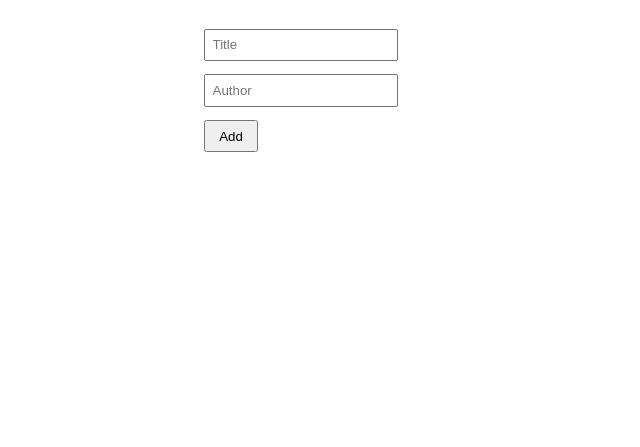
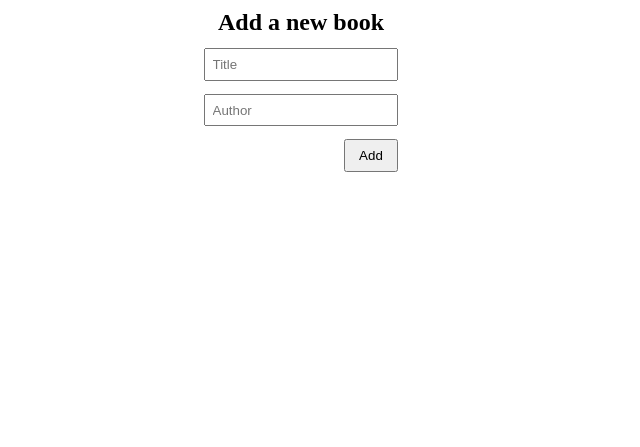
Before and after one commit to Nasirkhan294/awesome-books-website, a website: page index.html in a window 1280 px wide. Shown: the part 385-832 px from the top of the page, without its empty margins (311-951 px from the left). Drawn offline with Linux system fonts and the light colour scheme.

Commit message:
Added h2 tag into form element

```diff
--- a/css/style.css
+++ b/css/style.css
@@ -37,7 +37,7 @@ button {
 }
 
 #add-btn {
-  align-self: flex-start;
+  align-self: flex-end;
 }
 
 #error-msg {
@@ -53,3 +53,7 @@ button {
 p {
   margin: 0.5em 0;
 }
+
+h2 {
+  margin-bottom: 0.5em;
+}
--- a/index.html
+++ b/index.html
@@ -12,6 +12,7 @@
     <div id="book-list"></div>
     <hr />
     <form>
+      <h2>Add a new book</h2>
       <input type="text" id="title" placeholder="Title" />
       <input type="text" id="author" placeholder="Author" />
       <button type="button" id="add-btn">Add</button>
```
